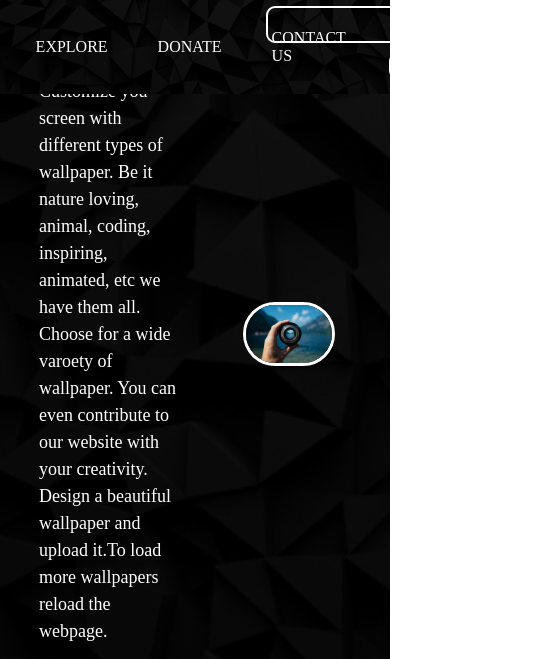
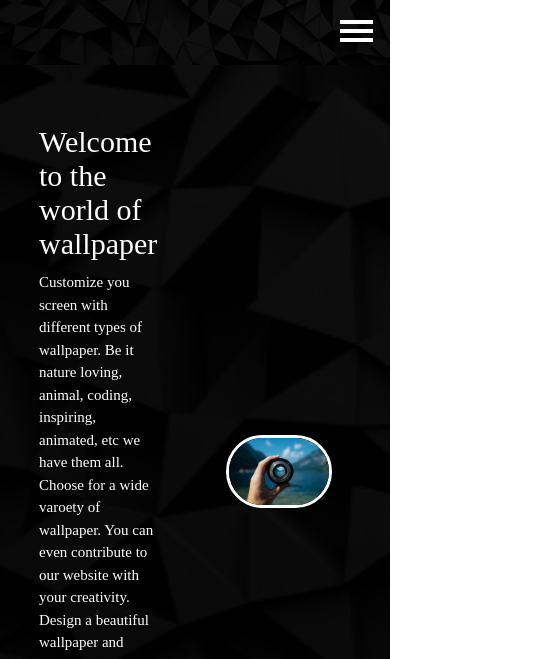
Before and after one commit to Puneet489/DA-Website, a plain HTML site: page index.html in a window 390 px wide. Shown: the top 659 px of the page, 545 px wide, since content can reach past the window. Drawn offline with Linux system fonts and the light colour scheme.

Commit message:
responsice website done error in hamburger menu

```diff
--- a/CSS/style.css
+++ b/CSS/style.css
@@ -9,6 +9,7 @@
     position: sticky;
     top: 0;
     cursor: pointer;
+    /* height: 90px; */
 }
 .nav-list{
     width: 90%;
@@ -58,7 +59,7 @@
 }
 
 .logo img{
-    width: 33%;
+    width: 30%;
     border: 2px solid white;
     border-radius: 50px;
 }
@@ -82,7 +83,7 @@
 }
 
 .firstsection{
-    height: 75vh;
+    padding-bottom: 38px;
 }
 
 .box-main {
@@ -112,14 +113,15 @@
     border-radius:150px;
     display:block;
     margin:auto;
+    margin-bottom: 40px;
 }
 
 .text-big{
-    font-size: 35px;
+    font-size: 30px;
 }
 
 .text-small{
-    font-size: 18px;
+    font-size: 15px;
     padding:25px 0;
     padding-top: 35px;
     line-height: 1.5em;
@@ -187,3 +189,45 @@
     justify-content: center;
     display: flex;
 }
+
+.burger{
+    display: none;
+    position: absolute;
+    cursor: pointer;
+    right: 3%;
+    top:15px;
+
+}
+
+.line{
+    width: 33px;
+    background-color: white;
+    height: 4px;
+    margin: 5px 5px;
+}
+
+@media only screen and (max-width: 1040px) {
+    .burger{
+        display: block;
+    }
+    .nav-list{
+        flex-direction: column;
+    }
+    .navbar{
+        height: 461px;
+        flex-direction: column;
+    }
+    .rightnav{
+        text-align: center;
+    }
+    #search{
+        width: 100%;
+    }
+    .h-nav{
+        height: 65px;
+    }
+    .v-class{
+        opacity: 0;
+    }
+
+}
--- a/index.html
+++ b/index.html
@@ -11,18 +11,24 @@
 </head>
 
 <body>
-    <nav class="navbar background">
-        <ul class="nav-list">
+    <nav class="navbar background h-nav">
+        <ul class="nav-list v-class">
             <div class="logo"><img src=img/image4.webp alt="logo"></div>
             <li><a href="#Home">HOME</a></li>
             <li><a href="#Explore">EXPLORE</a></li>
             <li><a href="#Donate">DONATE</a></li>
             <li><a href="#Contact">CONTACT US</a></li>
         </ul>
-        <div class="rightnav">
+        <div class="rightnav v-class">
             <input class="find" type="text" name="search" id="search">
             <button class="btn-sm">Search</button>
         </div>
+        <div class="burger">
+            <div class="line"></div>
+            <div class="line"></div>
+            <div class="line"></div>
+        </div>
+
     </nav>
 
     <section class="firstsection background">
@@ -88,6 +94,7 @@
     <footer class="background">
         <p class="text-footer">Copyright &copy; 2022 DA Website</p>
     </footer>
+    <script src="js/responsive.js"></script>
 
 </body>
 
--- /dev/null
+++ b/js/responsive.js
@@ -0,0 +1,12 @@
+burger = document.querySelector('.burger')
+navBar = document.querySelector('.navbar')
+rightNav = document.querySelector('.rightnav')
+navList = document.querySelector('.nav-list')
+
+burger.addEventListener('click', () => {
+
+    rightNav.classList.toggle('v-class');
+    navList.classList.toggle('v-class');
+    navBar.classList.toggle('h-class');
+    document.getElementsByClassName('navbar')[0].style.height = "461px";
+})
```
Also changed, not shown: CSS/responsive.css (added).
